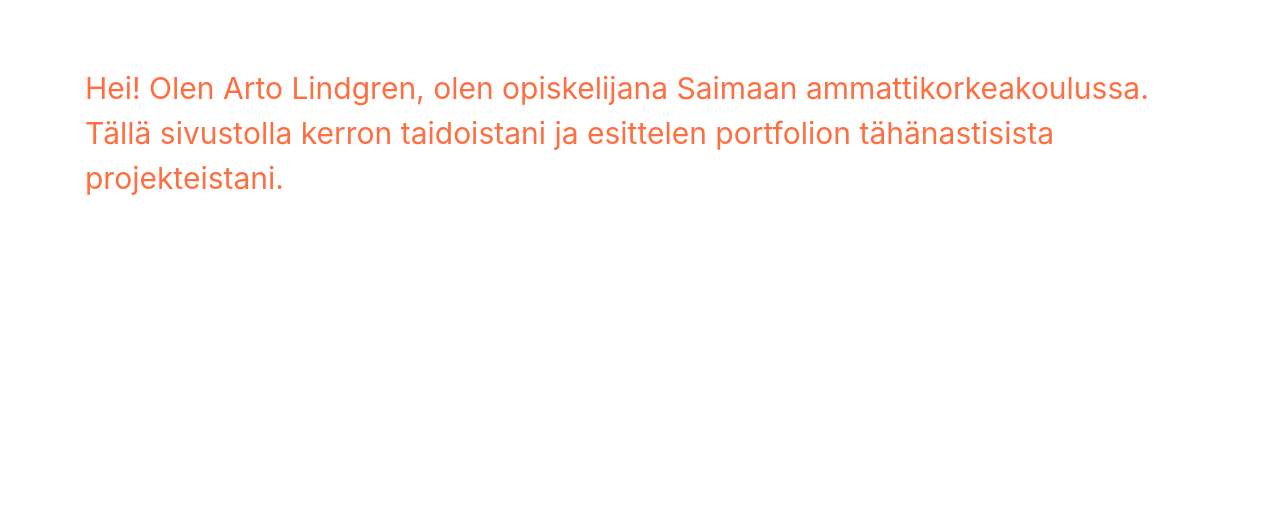
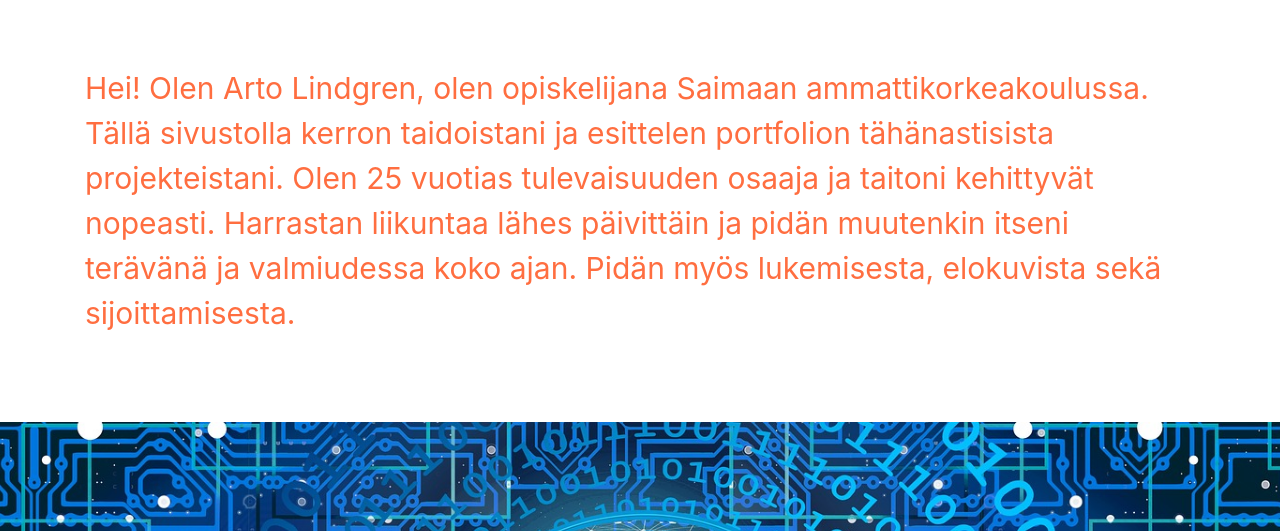
Before and after one commit to LindgrenArto/LindgrenArto.github.io, a plain HTML site: page index.html in a window 1280 px wide. Shown: the part 758-1289 px from the top of the page. Drawn offline with nearby package versions, Linux system fonts and the light colour scheme.

Commit message:
Refactored story

```diff
--- a/css/styles.css
+++ b/css/styles.css
@@ -163,6 +163,12 @@
     font-size:20px;
      color: #FF6E40;
 }
+.sectionsThree {
+    height: 500px;
+    background-color: #FFFF;
+    font-size:20px;
+     color: #FF6E40;
+}
 
 
 
--- a/index.html
+++ b/index.html
@@ -27,7 +27,7 @@
     <div class="parallax">
         <h1 class="line anim-typewriter">Who?</h1>
     </div>
-    <div class="sections">
+    <div class="sectionsThree">
         <h1>Tietoja</h1>
         <div class="container" style="align-content:center;">
             <br>
--- a/java/java.js
+++ b/java/java.js
@@ -6,7 +6,9 @@
 });
 
 
-$("#mystory").text("Hei! Olen Arto Lindgren, olen opiskelijana Saimaan ammattikorkeakoulussa. Tällä sivustolla kerron taidoistani ja esittelen portfolion tähänastisista projekteistani.");
+$("#mystory").text("Hei! Olen Arto Lindgren, olen opiskelijana Saimaan ammattikorkeakoulussa." +
+ " Tällä sivustolla kerron taidoistani ja esittelen portfolion tähänastisista projekteistani. Olen 25 vuotias tulevaisuuden osaaja ja taitoni kehittyvät nopeasti." +
+ " Harrastan liikuntaa lähes päivittäin ja pidän muutenkin itseni terävänä ja valmiudessa koko ajan. Pidän myös lukemisesta, elokuvista sekä sijoittamisesta.");
 
 $("#contact").text("Sähköposti:");
 
```
